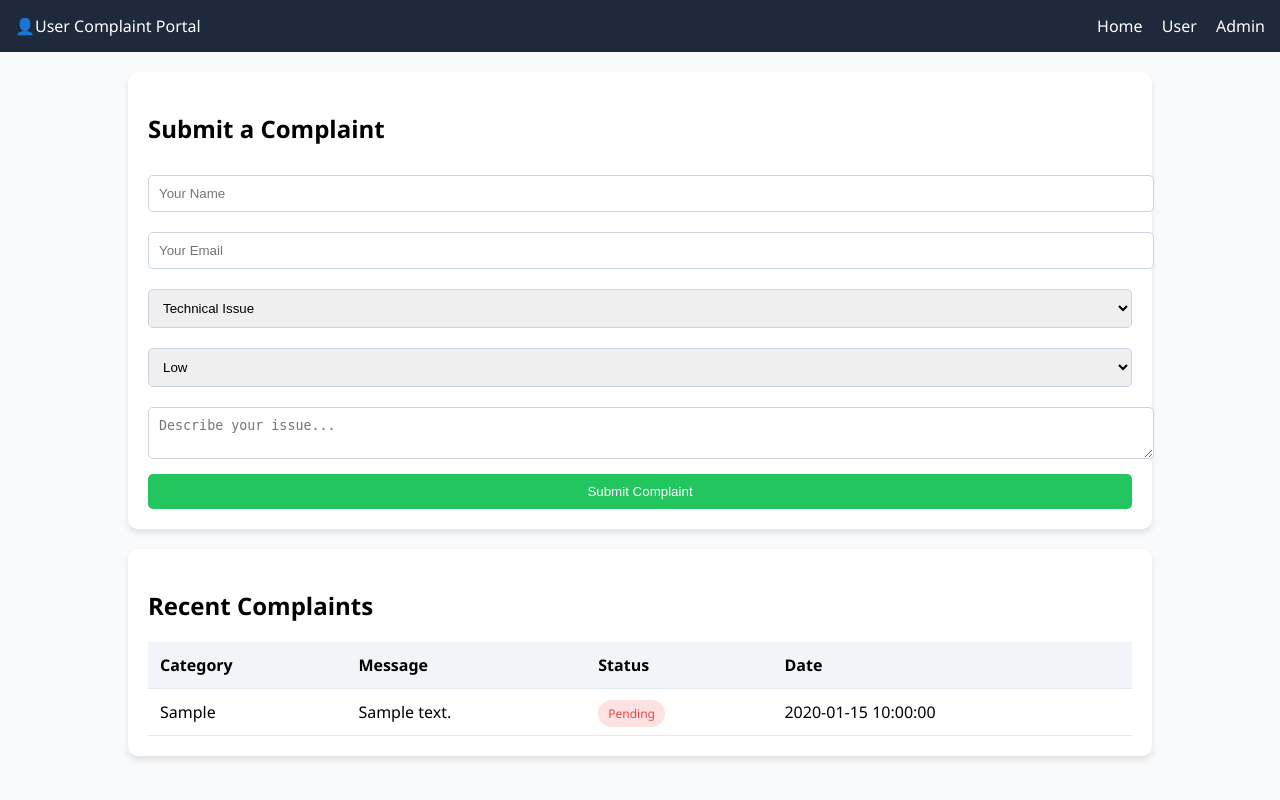
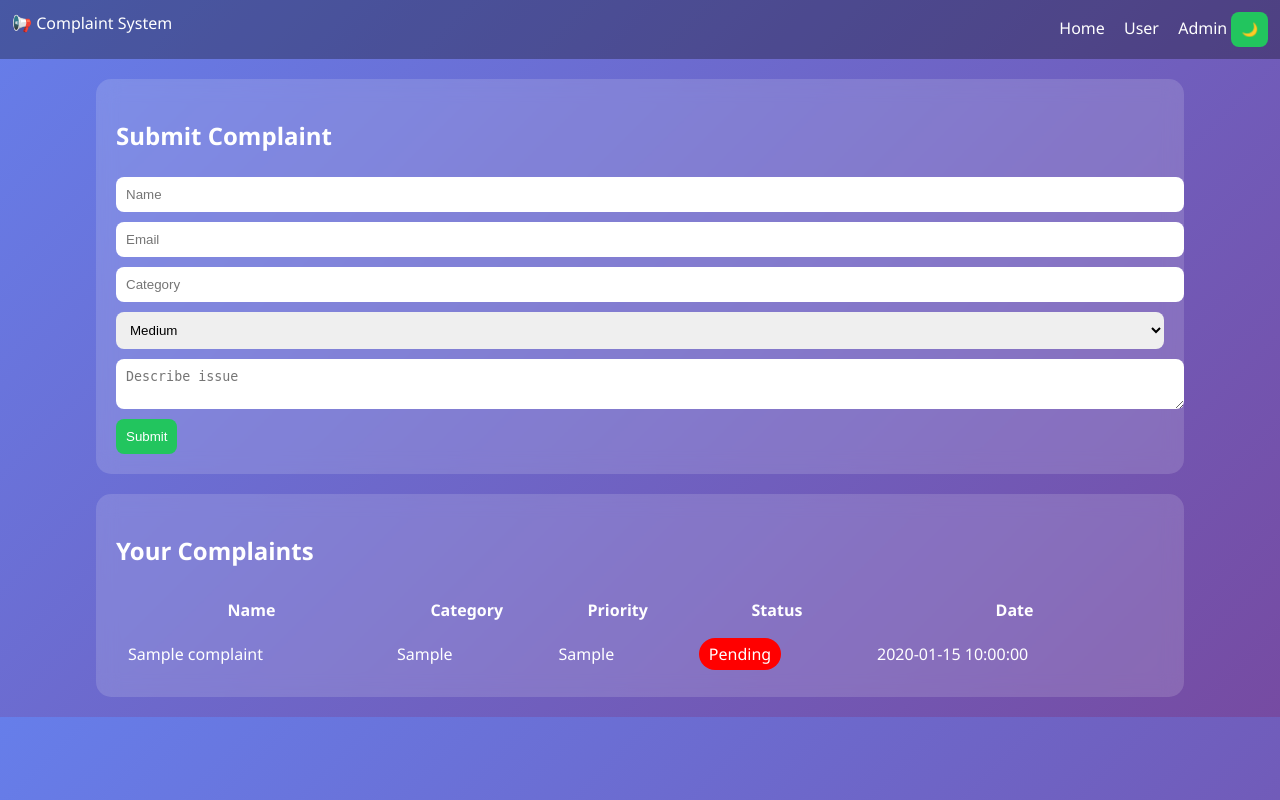
Before and after one commit to anjali123-hue/Complaint-System, a Flask app: page /user in a window 1280 px wide. Run offline with Flask 3, Linux system fonts and the light colour scheme; tables that the repository leaves empty or names only in its code hold one stand-in row (values such as "Sample post").

Commit message:
Updated project files

```diff
--- a/templates/user.html
+++ b/templates/user.html
@@ -5,155 +5,163 @@
 
 <style>
 body {
-    margin: 0;
-    font-family: 'Segoe UI';
-    background: #f8fafc;
+    margin:0;
+    font-family:'Segoe UI';
+    background:linear-gradient(135deg,#667eea,#764ba2);
+    color:white;
+    transition:0.3s;
+}
+
+/* DARK MODE */
+.dark {
+    background:#0f172a !important;
 }
 
 /* NAVBAR */
 .navbar {
-    padding: 15px;
-    background: #1e293b;
-    color: white;
-    display: flex;
-    justify-content: space-between;
+    padding:12px;
+    display:flex;
+    justify-content:space-between;
+    background:rgba(0,0,0,0.3);
 }
 
 .navbar a {
-    color: white;
-    margin-left: 15px;
-    text-decoration: none;
+    color:white;
+    margin-left:15px;
+    text-decoration:none;
 }
 
 /* CONTAINER */
 .container {
-    width: 80%;
-    margin: 20px auto;
+    width:85%;
+    margin:20px auto;
 }
 
-/* FORM CARD */
+/* CARD */
 .card {
-    background: white;
-    padding: 20px;
-    border-radius: 10px;
-    box-shadow: 0 4px 6px rgba(0, 0, 0, 0.1);
-    margin-bottom: 20px;
+    background:rgba(255,255,255,0.15);
+    padding:20px;
+    border-radius:15px;
+    margin-bottom:20px;
+    backdrop-filter:blur(10px);
 }
 
-input, select, textarea {
-    width: 100%;
-    padding: 10px;
-    margin: 10px 0;
-    border: 1px solid #cbd5e1;
-    border-radius: 5px;
+/* FORM */
+input, textarea, select {
+    width:100%;
+    padding:10px;
+    margin:5px 0;
+    border-radius:8px;
+    border:none;
 }
 
+/* BUTTON */
 button {
-    width: 100%;
-    padding: 10px;
-    background: #22c55e;
-    color: white;
-    border: none;
-    border-radius: 5px;
-    cursor: pointer;
+    padding:10px;
+    background:#22c55e;
+    border:none;
+    border-radius:8px;
+    color:white;
+    cursor:pointer;
 }
 
 /* TABLE */
 table {
-    width: 100%;
-    border-collapse: collapse;
-    margin-top: 20px;
+    width:100%;
 }
 
-th, td {
-    padding: 12px;
-    border-bottom: 1px solid #e2e8f0;
-    text-align: left;
+td, th {
+    padding:10px;
 }
 
-th {
-    background: #f1f5f9;
+/* STATUS */
+.status {
+    padding:5px 10px;
+    border-radius:20px;
 }
 
-/* STATUS TAGS */
-.status {
-    padding: 5px 10px;
-    border-radius: 15px;
-    font-size: 12px;
-}
-
-.pending { background: #fee2e2; color: #ef4444; }
-.progress { background: #fef3c7; color: #f59e0b; }
-.resolved { background: #dcfce7; color: #22c55e; }
+.pending { background:red; }
+.progress { background:orange; }
+.resolved { background:green; }
 </style>
 </head>
 
-<body>
+<body id="body">
 
 <div class="navbar">
-        <div>👤User Complaint Portal</div>
+    <div>📢 Complaint System</div>
     <div>
         <a href="/">Home</a>
         <a href="/user">User</a>
         <a href="/admin">Admin</a>
+        <button onclick="toggleDark()">🌙</button>
     </div>
 </div>
 
 <div class="container">
 
 <div class="card">
-            <h2>Submit a Complaint</h2>
+<h2>Submit Complaint</h2>
+
 <form method="POST" action="/add">
-                <input type="text" name="name" placeholder="Your Name" required>
-                <input type="email" name="email" placeholder="Your Email" required>
-
-                <select name="category">
-                    <option>Technical Issue</option>
-                    <option>Billing</option>
-                    <option>General Feedback</option>
-                    <option>Other</option>
-                </select>
+<input name="name" placeholder="Name" required>
+<input name="email" placeholder="Email" required>
+<input name="category" placeholder="Category" required>
 
 <select name="priority">
 <option>Low</option>
-                    <option>Medium</option>
+<option selected>Medium</option>
 <option>High</option>
 </select>
 
-                <textarea name="message" placeholder="Describe your issue..." required></textarea>
-                <button type="submit">Submit Complaint</button>
+<textarea name="message" placeholder="Describe issue" required></textarea>
+<button>Submit</button>
 </form>
 </div>
 
 <div class="card">
-            <h2>Recent Complaints</h2>
+<h2>Your Complaints</h2>
+
 <table>
 <tr>
+<th>Name</th>
 <th>Category</th>
-                    <th>Message</th>
+<th>Priority</th>
 <th>Status</th>
 <th>Date</th>
 </tr>
+
 {% for c in complaints %}
 <tr>
+<td>{{ c.name }}</td>
 <td>{{ c.category }}</td>
-                    <td>{{ c.message }}</td>
+<td>{{ c.priority }}</td>
+
 <td>
-                        {% if c.status == 'Pending' %}
+{% if c.status=='Pending' %}
 <span class="status pending">Pending</span>
-                        {% elif c.status == 'In Progress' %}
+{% elif c.status=='In Progress' %}
 <span class="status progress">In Progress</span>
 {% else %}
 <span class="status resolved">Resolved</span>
 {% endif %}
 </td>
+
 <td>{{ c.date }}</td>
 </tr>
 {% endfor %}
+
 </table>
+
 </div>
 
 </div>
 
+<script>
+function toggleDark(){
+    document.body.classList.toggle("dark");
+}
+</script>
+
 </body>
 </html>
```
Lines whose indentation alone changed are shown as unchanged.
